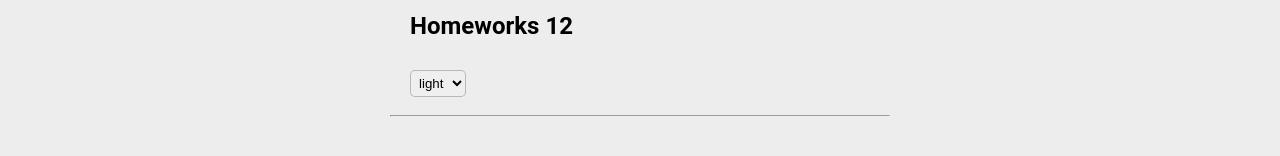
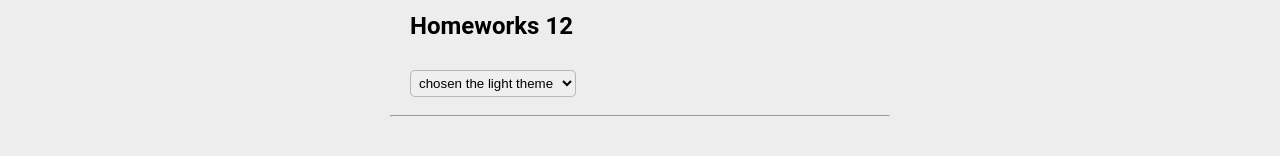
Before and after one commit to aivan3d66/tasksFromIgnat, a React (Create React App) app: page /#/junior-plus in a window 1280 px wide. Shown: the part 230-386 px from the top of the page. Built offline with nearby package versions, Linux system fonts and the light colour scheme.

Commit message:
add upd THEMES names

```diff
--- a/src/p2-homeworks/h12/HW12.tsx
+++ b/src/p2-homeworks/h12/HW12.tsx
@@ -9,8 +9,8 @@ import {
 import SuperSelect from "../h7/common/c5-SuperSelect/SuperSelect";
 
 const THEMES = {
-  LIGHT: 'light',
-  DARK: 'dark'
+  LIGHT: 'chosen the light theme',
+  DARK: 'chosen the dark theme'
 }
 const themeArr = [THEMES.LIGHT, THEMES.DARK];
 
```
